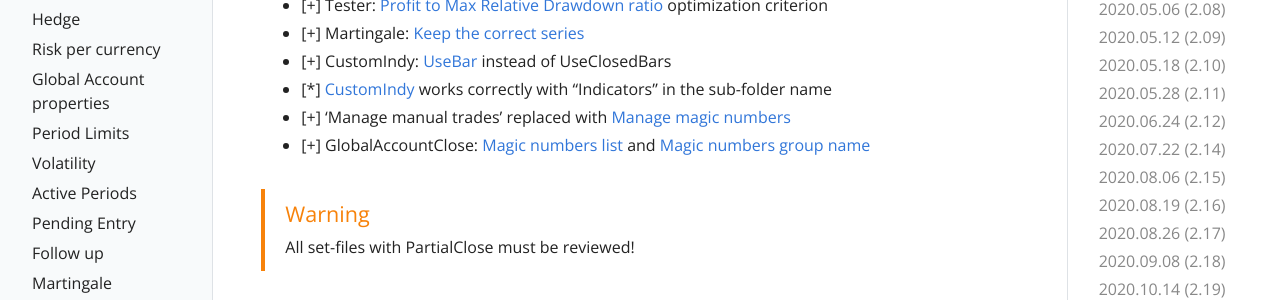
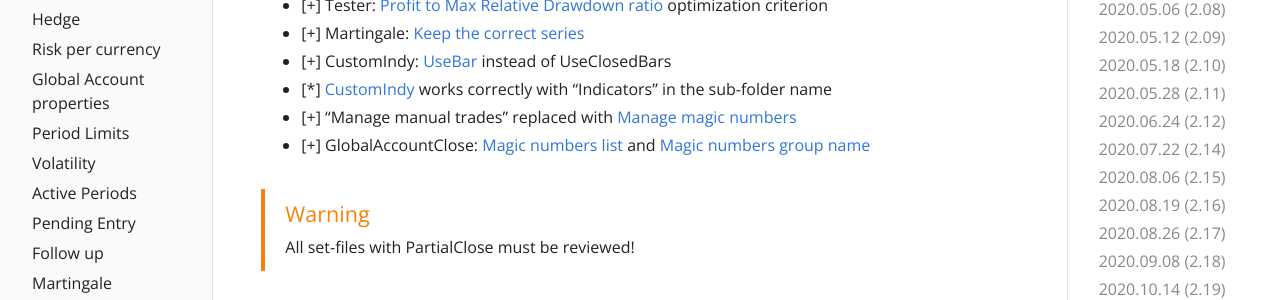
Before and after one commit to komposter/CommunityPowerEA.com, a Jekyll site: the page built from _docs/versions-history.md, in a window 1280 px wide and 900 px high, scrolled down 22327 px. Shown: the part 399-699 px from the top of the window. Built offline with Jekyll 4.4.1, drawn with Linux system fonts in a browser that asks for light colours; some of the changed lines change nothing that is shown.

Commit message:
Content change

```diff
--- a/_docs/versions-history.md
+++ b/_docs/versions-history.md
@@ -763,7 +763,7 @@
 * [+] Martingale: [Keep the correct series](/docs/martingale#keep-the-correct-series)
 * [+] CustomIndy: [UseBar](/docs/signals-and-filters#use-bar) instead of UseClosedBars
 * [*] [CustomIndy](/docs/signals-and-filters#custom-indicators) works correctly with "Indicators" in the sub-folder name
-* [+] 'Manage manual trades' replaced with [Manage magic numbers](/docs/main#manage-magic-numbers)
+* [+] "Manage manual trades" replaced with [Manage magic numbers](/docs/main-parameters#manage-magic-numbers)
 * [+] GlobalAccountClose: [Magic numbers list](/docs/global-account-properties#magic-numbers-list) and [Magic numbers group name](/docs/global-account-properties#magic-numbers-list)
 
 {% include alert.html type="warning" title="Warning" content="All set-files with PartialClose must be reviewed!" %}
```
